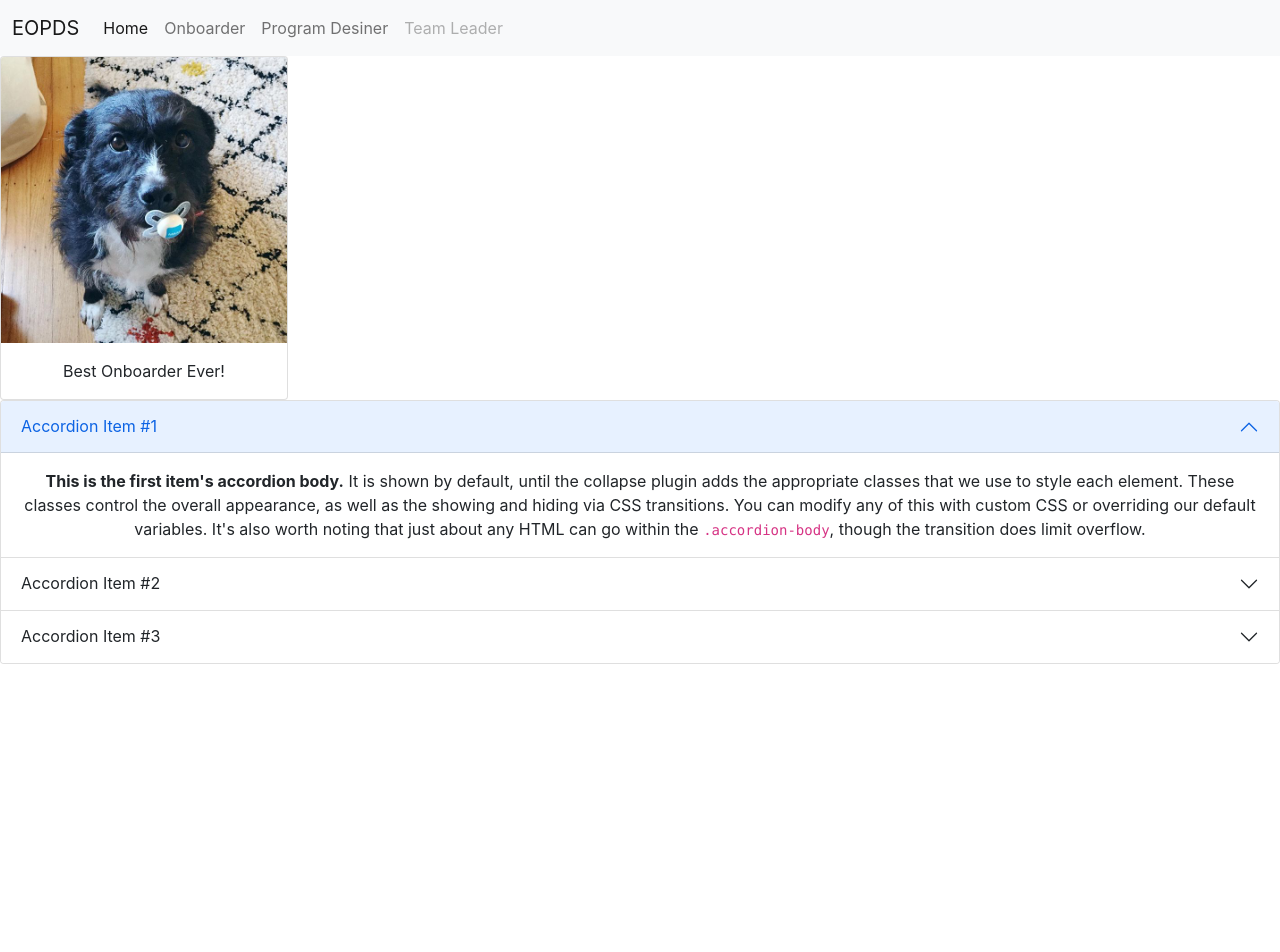
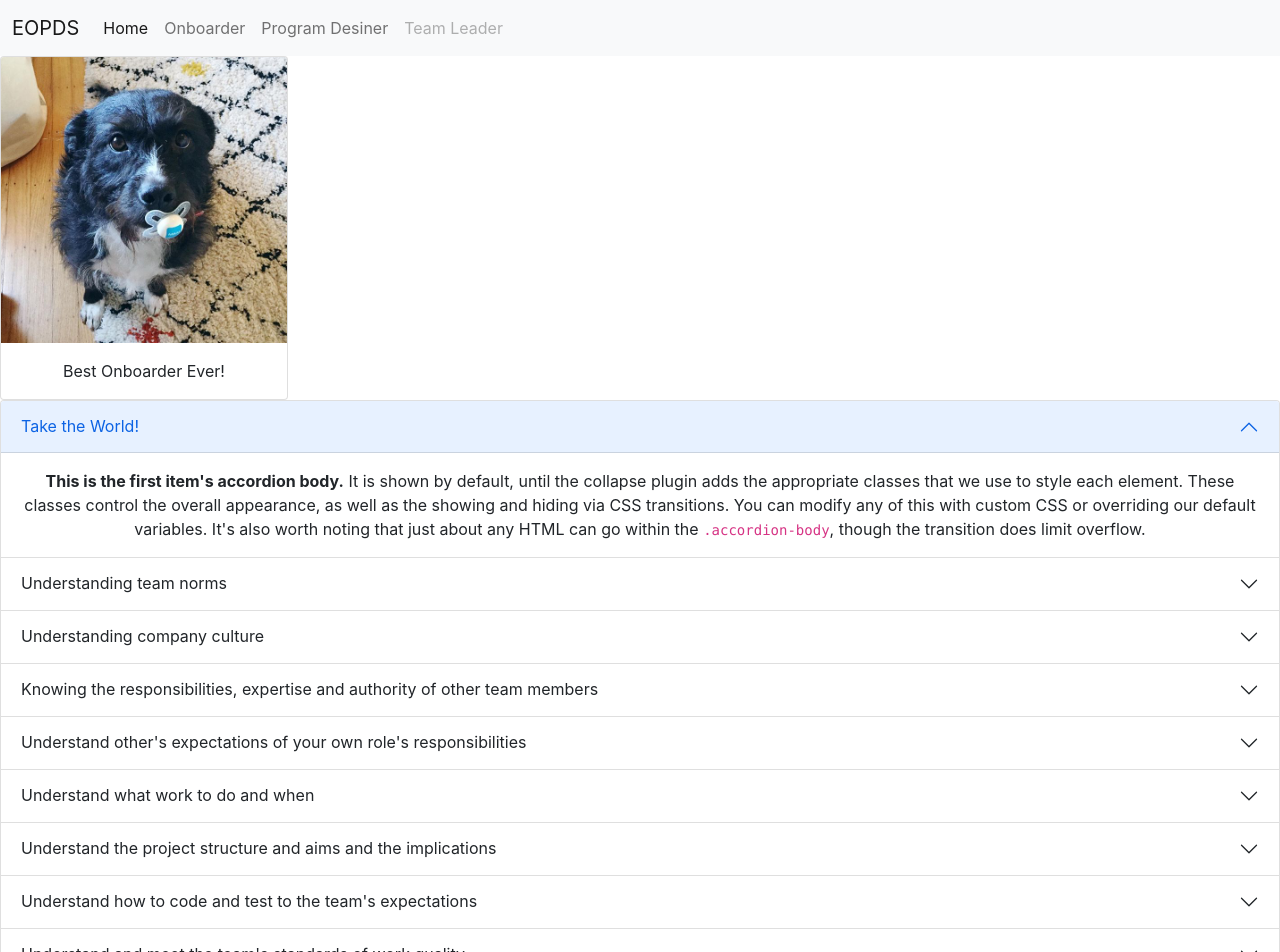
Before and after one commit to SoftwareDevelopmentMethods/eopds, a React (Create React App) app: page / in a window 1280 px wide. Shown: the top 952 px of the page. Before the commit the page ends 800 px from the top, so only its background shows below. Built offline with nearby package versions, Linux system fonts and the light colour scheme.

Commit message:
accordionItems added and fixed

```diff
--- a/src/Accordion.js
+++ b/src/Accordion.js
@@ -1,44 +1,32 @@
-function Accordion(props) {
+import React, { Component } from 'react';
+import './AccordionItem';
+import AccordionItem from './AccordionItem';
+
+class Accordion extends Component {
+
+    render() {
         return (
-        <div class="accordion" id="accordionPanelsStayOpenExample">
-            <div class="accordion-item">
-                <h2 class="accordion-header" id="panelsStayOpen-headingOne">
-                    <button class="accordion-button" type="button" data-bs-toggle="collapse" data-bs-target="#panelsStayOpen-collapseOne" aria-expanded="true" aria-controls="panelsStayOpen-collapseOne">
-                        Accordion Item #1
+            <div className="accordion" id="accordionPanelsStayOpenExample">
+                <div className="accordion-item">
+                    <h2 className="accordion-header" id="panelsStayOpen-headingOne">
+                        <button className="accordion-button" type="button" data-bs-toggle="collapse" data-bs-target="#panelsStayOpen-collapseOne" aria-expanded="true" aria-controls="panelsStayOpen-collapseOne">
+                            Take the World!
                         </button>
                     </h2>
                     <div id="panelsStayOpen-collapseOne" class="accordion-collapse collapse show" aria-labelledby="panelsStayOpen-headingOne">
-                    <div class="accordion-body">
+                        <div className="accordion-body">
                             <strong>This is the first item's accordion body.</strong> It is shown by default, until the collapse plugin adds the appropriate classes that we use to style each element. These classes control the overall appearance, as well as the showing and hiding via CSS transitions. You can modify any of this with custom CSS or overriding our default variables. It's also worth noting that just about any HTML can go within the <code>.accordion-body</code>, though the transition does limit overflow.
                 </div>
                     </div>
                 </div>
-            <div class="accordion-item">
-                <h2 class="accordion-header" id="panelsStayOpen-headingTwo">
-                    <button class="accordion-button collapsed" type="button" data-bs-toggle="collapse" data-bs-target="#panelsStayOpen-collapseTwo" aria-expanded="false" aria-controls="panelsStayOpen-collapseTwo">
-                        Accordion Item #2
-            </button>
-                </h2>
-                <div id="panelsStayOpen-collapseTwo" class="accordion-collapse collapse" aria-labelledby="panelsStayOpen-headingTwo">
-                    <div class="accordion-body">
-                        <strong>This is the second item's accordion body.</strong> It is hidden by default, until the collapse plugin adds the appropriate classes that we use to style each element. These classes control the overall appearance, as well as the showing and hiding via CSS transitions. You can modify any of this with custom CSS or overriding our default variables. It's also worth noting that just about any HTML can go within the <code>.accordion-body</code>, though the transition does limit overflow.
-            </div>
-                </div>
-            </div>
-            <div class="accordion-item">
-                <h2 class="accordion-header" id="panelsStayOpen-headingThree">
-                    <button class="accordion-button collapsed" type="button" data-bs-toggle="collapse" data-bs-target="#panelsStayOpen-collapseThree" aria-expanded="false" aria-controls="panelsStayOpen-collapseThree">
-                        Accordion Item #3
-            </button>
-                </h2>
-                <div id="panelsStayOpen-collapseThree" class="accordion-collapse collapse" aria-labelledby="panelsStayOpen-headingThree">
-                    <div class="accordion-body">
-                        <strong>This is the third item's accordion body.</strong> It is hidden by default, until the collapse plugin adds the appropriate classes that we use to style each element. These classes control the overall appearance, as well as the showing and hiding via CSS transitions. You can modify any of this with custom CSS or overriding our default variables. It's also worth noting that just about any HTML can go within the <code>.accordion-body</code>, though the transition does limit overflow.
-            </div>
-                </div>
-            </div>
+                {this.props.goal.map((item, ind) => (
+                    <AccordionItem key={`$Key{ind}`} index={ind} goal={item.goal} />
+                ))}
+
+
             </div>
         );
     }
+}
 
 export default Accordion;
--- /dev/null
+++ b/src/AccordionItem.js
@@ -0,0 +1,32 @@
+import React, { Component } from 'react';
+
+class AccordionItem extends Component {
+    constructor(props) {
+        super(props);
+        this.state = {
+            numbers: ['One', 'Two', 'Three', 'Four', 'Five', 'Six', 'Seven', 'Eight', 'Nine', 'Ten', 'Eleven']
+        }
+    }
+
+
+    render() {
+        const number = this.state.numbers[this.props.index + 1];
+        return (
+
+            <div className="accordion-item">
+                <h2 className="accordion-header" id={`panelsStayOpen-heading${number}`}>
+                    <button className="accordion-button collapsed" type="button" data-bs-toggle="collapse" data-bs-target={`#panelsStayOpen-collapse${number}`} aria-expanded="false" aria-controls={`panelsStayOpen-collapse${number}`}>
+                        {this.props.goal}
+                    </button>
+                </h2>
+                <div id={`panelsStayOpen-collapse${number}`} class="accordion-collapse collapse" aria-labelledby={`panelsStayOpen-heading${number}`}>
+                    <div className="accordion-body">
+                        <strong>This is the second item's accordion body.</strong> It is hidden by default, until the collapse plugin adds the appropriate classes that we use to style each element. These classes control the overall appearance, as well as the showing and hiding via CSS transitions. You can modify any of this with custom CSS or overriding our default variables. It's also worth noting that just about any HTML can go within the <code>.accordion-body</code>, though the transition does limit overflow.
+                </div>
+                </div>
+            </div>
+        )
+    }
+}
+
+export default AccordionItem;
--- a/src/App.js
+++ b/src/App.js
@@ -1,16 +1,215 @@
+import React, { Component } from 'react';
 import NavBar from './NavBar';
 import Profile from './Profile';
 import Accordion from './Accordion';
 import './App.css';
 
-function App() {
+class App extends Component {
+  static defaultProps = {
+    goals: [
+      {
+        goal: "Understanding team norms",
+        activity: [
+          "Peer Support",
+          "Team Leader Assistance"
+        ],
+        strategy: [
+          "Mentoring",
+          "Team Socialising",
+          "Stand ups",
+          "Pair Programming",
+          "Simple Task",
+          "Other Teams",
+          "Electronic Communication",
+          "Set Expectations",
+          "Review Plan",
+          "Retrospective",
+          "Team Agreement",
+          "River of Life",
+          "Checklists"
+        ]
+      },
+      {
+        goal: "Understanding company culture",
+        activity: [
+          "Induction"
+        ],
+        strategy: [
+          "Mentoring",
+          "Training",
+          "Peer Support",
+          "Team Socialising",
+          "Pair Programming",
+          "Electronic Communication",
+          "Set Expectations",
+          "Review Plan"
+        ]
+      },
+      {
+        goal: "Knowing the responsibilities, expertise and authority of other team members",
+        activity: [
+          "Agile Course",
+          "Team Leader Assistance",
+          "Review Plan"
+        ],
+        strategy: [
+          "Mentoring",
+          "Training",
+          "Peer Support",
+          "Team Socialising",
+          "Stand ups",
+          "Other Teams",
+          "Electronic Communication"
+        ]
+      },
+      {
+        goal: "Understand other's expectations of your own role's responsibilities",
+        activity: [
+          "Agile Course",
+          "Team Leader Assistance",
+          "Review Plan"
+        ],
+        strategy: [
+          "Mentoring",
+          "Training",
+          "Peer Support",
+          "Internal Documentation",
+          "Checklists",
+          "Pair Programming",
+          "Electronic Communication",
+          "Team agreement"
+        ]
+      },
+      {
+        goal: "Understand what work to do and when",
+        activity: [
+          "Agile Course",
+          "Team Leader Assistance",
+          "Checklists",
+          "Other Teams",
+          "Review Plan"
+        ],
+        strategy: [
+          "Mentoring",
+          "Peer Support",
+          "Stand ups",
+          "Pair Programming",
+          "Set Expectations"
+        ]
+      },
+      {
+        goal: "Understand the project structure and aims and the implications",
+        activity: [
+          "Team Leader Assistance",
+          "Product Overview",
+          "Review Plan"
+        ],
+        strategy: [
+          "Mentoring",
+          "Training",
+          "Peer Support",
+          "Internal Documentation",
+          "Stand Ups",
+          "Pair Programming",
+          "Set Expectations"
+        ]
+      },
+      {
+        goal: "Understand how to code and test to the team's expectations",
+        activity: [
+          "Mentoring",
+          "Training",
+          "Team Leader Assistance",
+          "Review Code",
+          "Simple Task"
+        ],
+        strategy: [
+          "Peer Support",
+          "Internal Documentation",
+          "Online communities",
+          "Pair Programming",
+          "Electronic Communication",
+          "Self-Learning",
+          "Conference"
+        ]
+      },
+      {
+        goal: "Understand and meet the team's standards of work quality",
+        activity: [
+          "Agile Course"
+        ],
+        strategy: [
+          "Mentoring",
+          "Internal Documentation",
+          "Stand Ups",
+          "Pair Programming",
+          "Other Teams"
+        ]
+      },
+      {
+        goal: "Understand and show the agile mind set",
+        activity: [
+          "Agile Course",
+          "Team Leader Assistance"
+        ],
+        strategy: [
+          "Mentoring",
+          "Training",
+          "Peer Support",
+          "Internal Documentation",
+          "Review Code",
+          "Simple Task",
+          "Electronic Communication",
+          "Conference"
+
+        ]
+      },
+      {
+        goal: "Know how to use artefacts, tools, technology and techniques that are part of the team's development process",
+        activity: [
+          "Agile Course",
+          "Other Teams",
+          "Knowledge Database"
+        ],
+        strategy: [
+          "Mentoring",
+          "Training",
+          "Peer Support",
+          "Internal Documentation",
+          "Online communities",
+          "Electronic Communication"
+        ]
+      },
+      {
+        goal: "Understand the project domain knowledge and terminology",
+        activity: [
+          "Product Overview",
+          "Conference",
+          "Knowledge Database"
+        ],
+        strategy: [
+          "Mentoring",
+          "Training",
+          "Peer Support",
+          "Internal Documentation",
+          "Pair programming",
+          "Simple task",
+          "Other teams",
+          "Electronic communications"
+        ]
+      }
+    ]
+  }
+
+  render() {
     return (
       <div className="App">
         <NavBar />
         <Profile />
-      <Accordion />
+        <Accordion goal={this.props.goals} />
       </div>
     );
   }
+}
 
 export default App;
--- a/src/Profile.js
+++ b/src/Profile.js
@@ -1,12 +1,16 @@
-function Profile(props) {
-    return (
-        <div class="card" style={{ width: "18rem" }}>
-            <img src='whiskey.jpg' class="card-img-top" alt="Whiskey Onboarder" />
-            <div class="card-body">
-                <p class="card-text">Best Onboarder Ever!</p>
+import React, { Component } from 'react';
+
+class Profile extends Component {
+    render() {
+        return (
+            <div className="card" style={{ width: "18rem" }}>
+                <img src='whiskey.jpg' class="card-img-top" alt="Whiskey Onboarder" />
+                <div className="card-body">
+                    <p className="card-text">Best Onboarder Ever!</p>
+                </div>
             </div>
-        </div>
-    );
+        );
+    }
 }
 
 export default Profile;
--- a/src/data.js
+++ b/src/data.js
@@ -1,8 +1,8 @@
 
 
-class data extends Component{
+class data extends Component {
     static defaultProps = {
-        goals:  [
+        goals: [
             {
                 goal: "Understanding team norms",
                 activity: [
```
Also changed, not shown: public/index.html (+5 -5 lines), src/NavBar.js (+22 -17 lines). Lines whose indentation alone changed are shown as unchanged.
